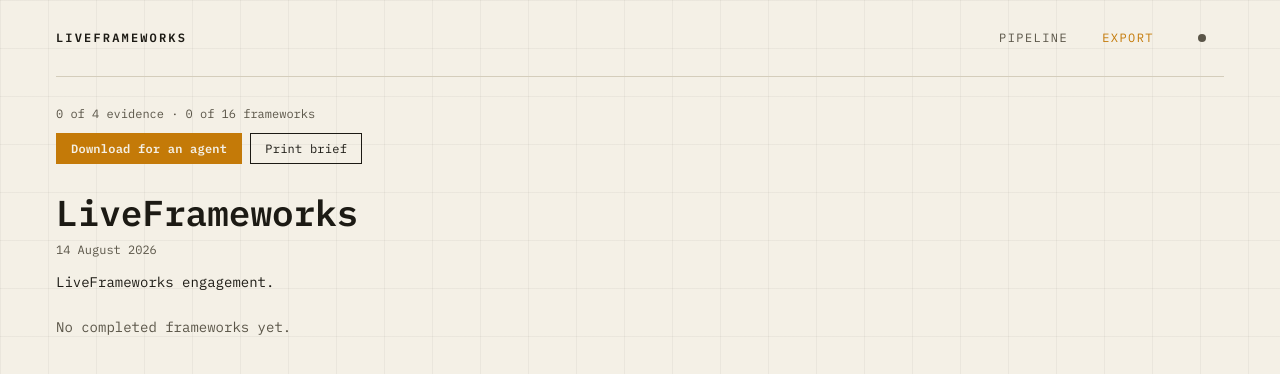
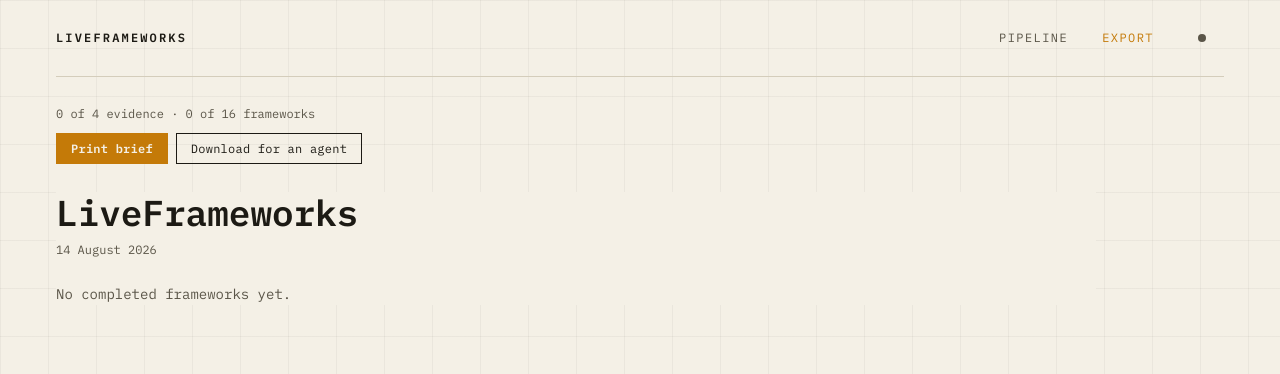
Before and after one commit to mattrob333/Liveframeworks, a Next.js app: page /export in a window 1280 px wide. Shown: the top 374 px of the page. Built offline with nearby package versions, Linux system fonts and the light colour scheme.

Commit message:
Tighten the export brief: measure, quiet cells, print color
Cap the brief at 1040px, hide digest overflow and empty-cell chrome,
print cream and fills, drop the engagement stub, and make Print brief
the primary action.

Co-authored-by: Matt Roberson <mattrob333@users.noreply.github.com>

```diff
--- a/app/export/page.jsx
+++ b/app/export/page.jsx
@@ -60,11 +60,11 @@ export default function ExportPage() {
       <div className="export-chrome">
         <p className="export-coverage">{coverageLine(evidenceCount, completeIds.length)}</p>
         <div className="btnrow">
-          <button className="btn primary" type="button" onClick={() => downloadAgentFile(readExportState())}>
+          <button className="btn primary" type="button" onClick={() => window.print()}>
+            Print brief
+          </button>
+          <button className="btn" type="button" onClick={() => downloadAgentFile(readExportState())}>
             Download for an agent
-          </button>
-          <button className="btn" type="button" onClick={() => window.print()}>
-            Print brief
           </button>
         </div>
       </div>
--- a/app/globals.css
+++ b/app/globals.css
@@ -228,11 +228,11 @@ footer b{color:var(--amber)}
 .accent-copy{color:var(--amber)!important}
 .page-loading,.page-message{padding:60px 0;max-width:760px}
 /* Export: the preview is the client brief. Chrome is screen-only. */
-.export-page{padding:28px 0 12px}
+.export-page{padding:28px 0 12px;max-width:1040px}
 .export-chrome{margin-bottom:28px}
 .export-coverage{color:var(--dim);font-size:12px}
 .export-chrome .btn{font-size:12px;letter-spacing:.02em;text-transform:none}
-.export-brief{max-width:none}
+.export-brief{max-width:1040px;background:var(--bg);print-color-adjust:exact;-webkit-print-color-adjust:exact}
 .export-brief-head h1{font-size:clamp(26px,3vw,36px);margin:0 0 8px}
 .export-date{color:var(--dim);font-size:12px}
 .export-engagement{margin-top:12px;font-size:14px;max-width:74ch;color:var(--line)}
@@ -243,6 +243,8 @@ footer b{color:var(--amber)}
 .export-fw-bmc .export-prose{margin-top:18px}
 .export-brief .framework-artifact{pointer-events:none}
 .export-brief .bmc-cell{cursor:default}
+/* App chrome on the live map — not on the paper brief. Empty cells stay quiet. */
+.export-brief .artifact-more,.export-brief .artifact-empty{display:none!important}
 .settings-panel{max-width:680px}
 .key-input{min-height:0;height:44px;resize:none}
 
@@ -426,11 +428,14 @@ body:has(.framework-page) .wrap{padding-bottom:24px}
 /* Print the brief you see, minus nav / coverage / buttons.
    Phone CSS flattens the BMC; paper must keep the nine-box. */
 @media print {
-  @page{margin:.55in}
+  @page{margin:.7in}
+  html,body,.export-brief,.export-brief *{print-color-adjust:exact;-webkit-print-color-adjust:exact}
+  body{background:var(--bg)}
   body::before{display:none}
   .wrap{width:100%;max-width:none;padding:0}
   .topnav,.export-chrome{display:none!important}
-  .export-page{padding:0}
+  .export-page{padding:0;max-width:none}
+  .export-brief .artifact-more,.export-brief .artifact-empty{display:none!important}
   .export-brief .bmc-grid,
   .export-brief .framework-artifact-canvas{
     display:grid!important;
--- a/components/ExportBrief.jsx
+++ b/components/ExportBrief.jsx
@@ -15,14 +15,14 @@ export default function ExportBrief({
   artifacts = {},
 }) {
   const date = formatBriefDate(generatedAt);
-  const engagement = meta.paragraph || "LiveFrameworks engagement.";
+  const lede = String(meta.paragraph || "").trim();
 
   return (
     <article className="export-brief">
       <header className="export-brief-head">
         <h1>{meta.title}</h1>
         {date && <p className="export-date">{date}</p>}
-        <p className="export-engagement">{engagement}</p>
+        {lede && <p className="export-engagement">{lede}</p>}
       </header>
 
       {completeIds.length === 0 && (
```
Also changed, not shown: 2 other files (tests, documents, lock files or other folders).
